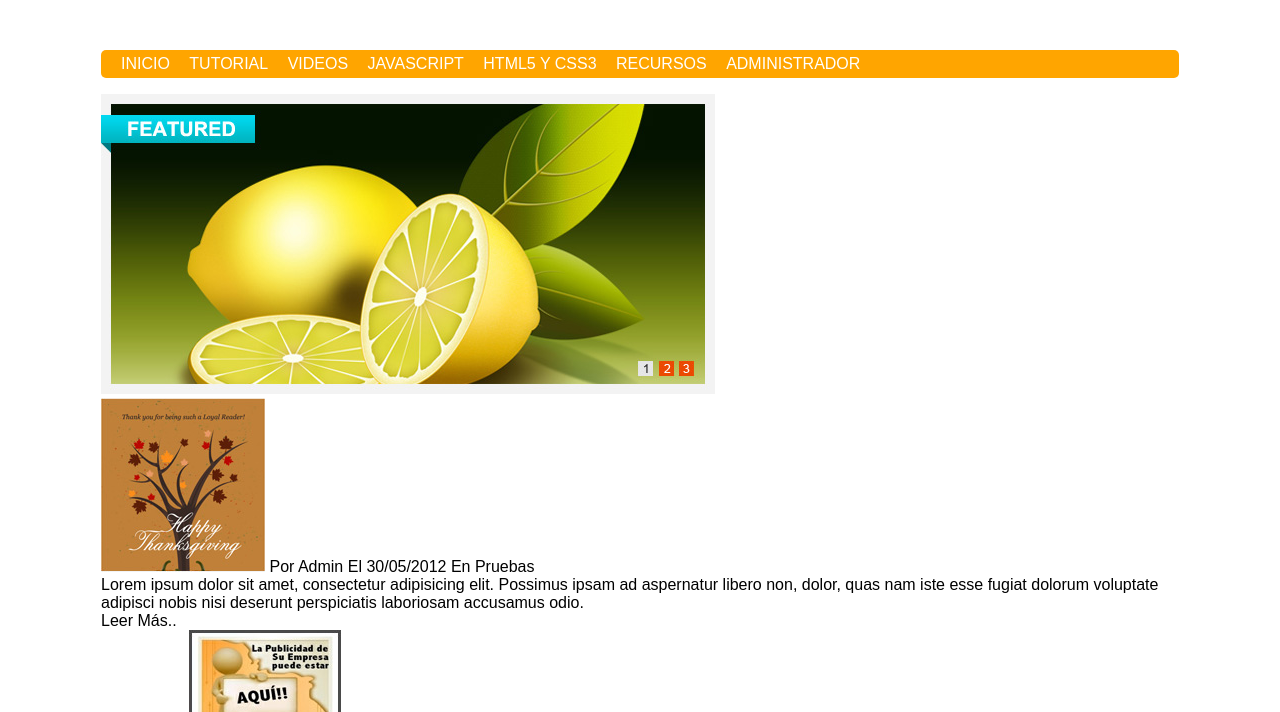
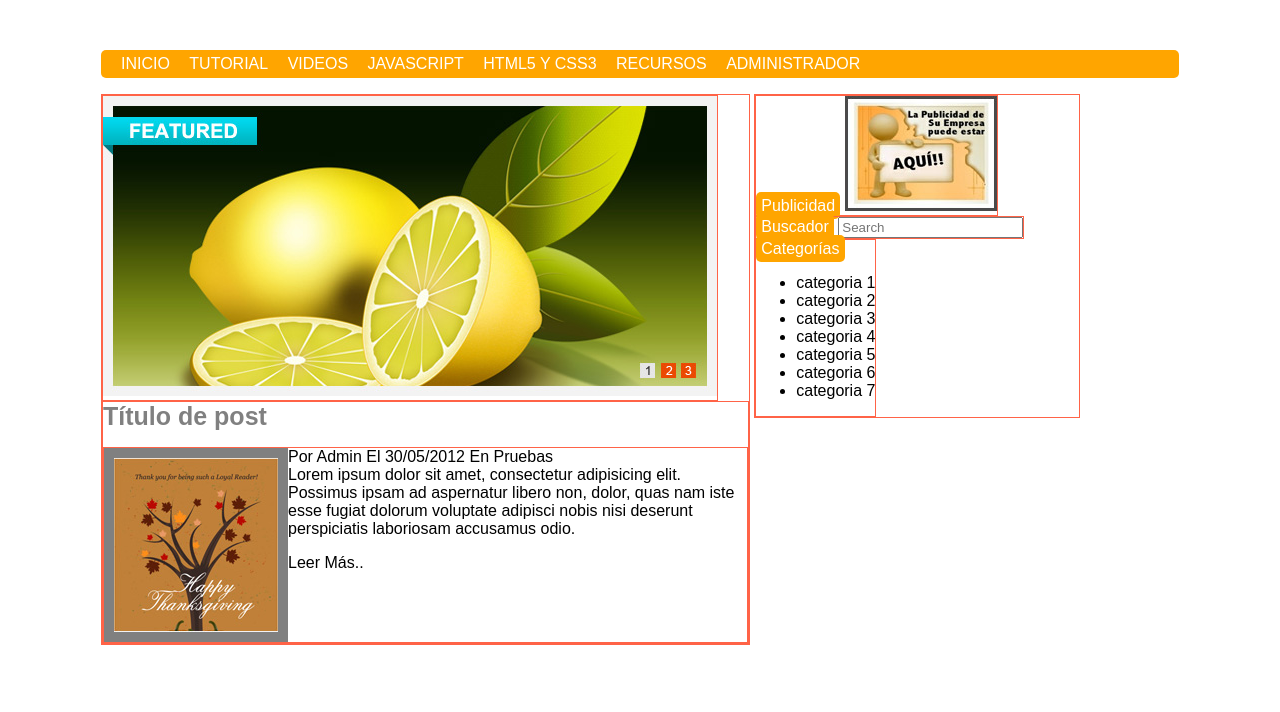
Before and after one commit to joselineem/pw2171, a plain HTML site: page practica03css/index.html in a window 1280 px wide. Shown: the part 88-800 px from the top of the page. Drawn offline with Linux system fonts and the light colour scheme.

Commit message:
Practica03css3-Parte 2

```diff
--- a/practica03css/css/estilos.css
+++ b/practica03css/css/estilos.css
@@ -17,17 +17,38 @@ header nav ul li{
 	margin-left: 15px;
 
 }
-section{
+body section article{
 	display: inline-block;
-	border: 1px tomato;
+	border: 1px solid tomato;
+	vertical-align: top;
 }
-
+#admin{
+	border-radius: 30px;
+	text-shadow:
+	background: #FAFAFA;
+}
+#art01{
+	width: 60%;
+}
+#art0102 img{
+	border: 10px solid gray;
+	/*vertical-align: middle;*/
+	float: left;
+}
+#art02{
+	width: 30%;
+}
 #miThema{
 	font-size: 2em;
 	color: white;
 	text-shadow: -1px 0 black, 0 1px black,
 	  1px 0 black, 0 -1px black;
 
+}
+#post{
+	font-size: 25px;
+	font-weight: bold;
+	color: gray;
 }
 .backNaranja{
 	background: orange;
--- a/practica03css/index.html
+++ b/practica03css/index.html
@@ -26,20 +26,24 @@
 		</nav>
 	</header>
 	<section>
-		<article class="art">
+		<article id="art01">
 			<article id="art0101">
 				<img src="img/slider.jpg">
 			</article>
 			<article id="art0102">
+				<span id="post">Título de post</span>
+				<p></p>
+				<article>
 				<img src="img/img-post.jpg" alt="">
 				<span id="admin">Por Admin El 30/05/2012 En Pruebas</span>
 				<br>
 				Lorem ipsum dolor sit amet, consectetur adipisicing elit. Possimus ipsam ad aspernatur libero non, dolor, quas nam iste esse fugiat dolorum voluptate adipisci nobis nisi deserunt perspiciatis laboriosam accusamus odio.
-				<br>
+				<p></p>
 				<span id="leer">Leer Más..</span>
+				</article>
 			</article>
 		</article>
-		<article class="art">
+		<article id="art02">
 			<article id="art0201">
 				<span class="backNaranja">Publicidad</span>
 				<img src="img/publicidad.jpg" alt="">
```
